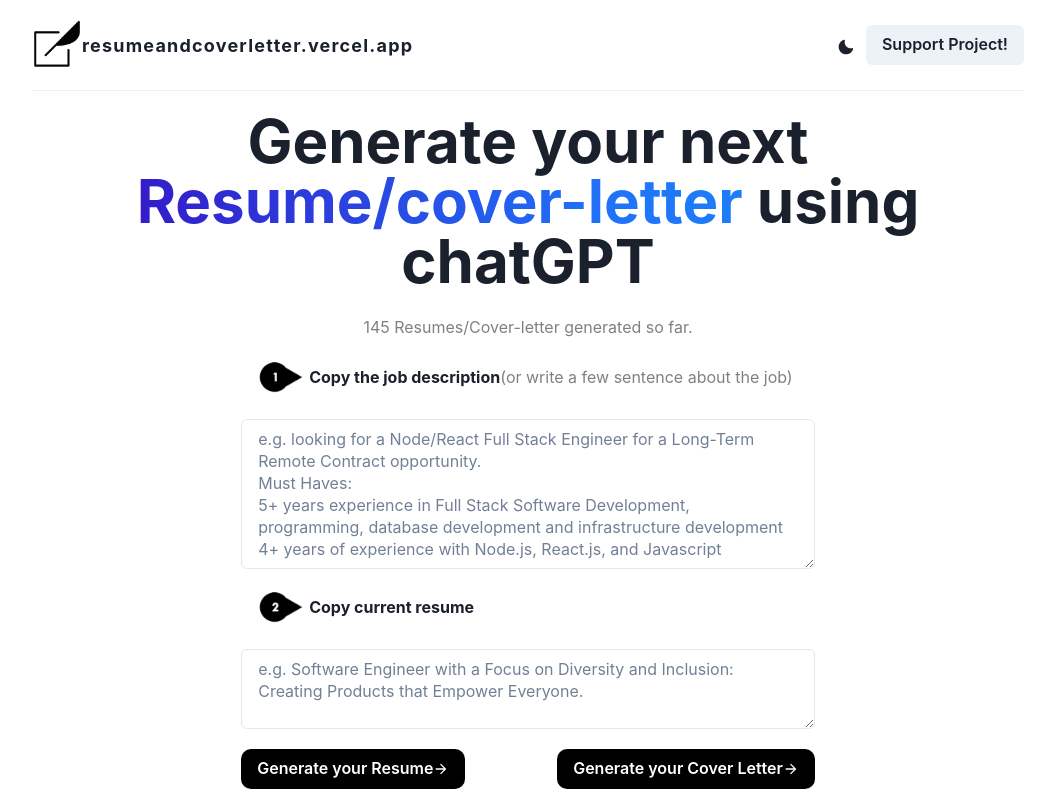
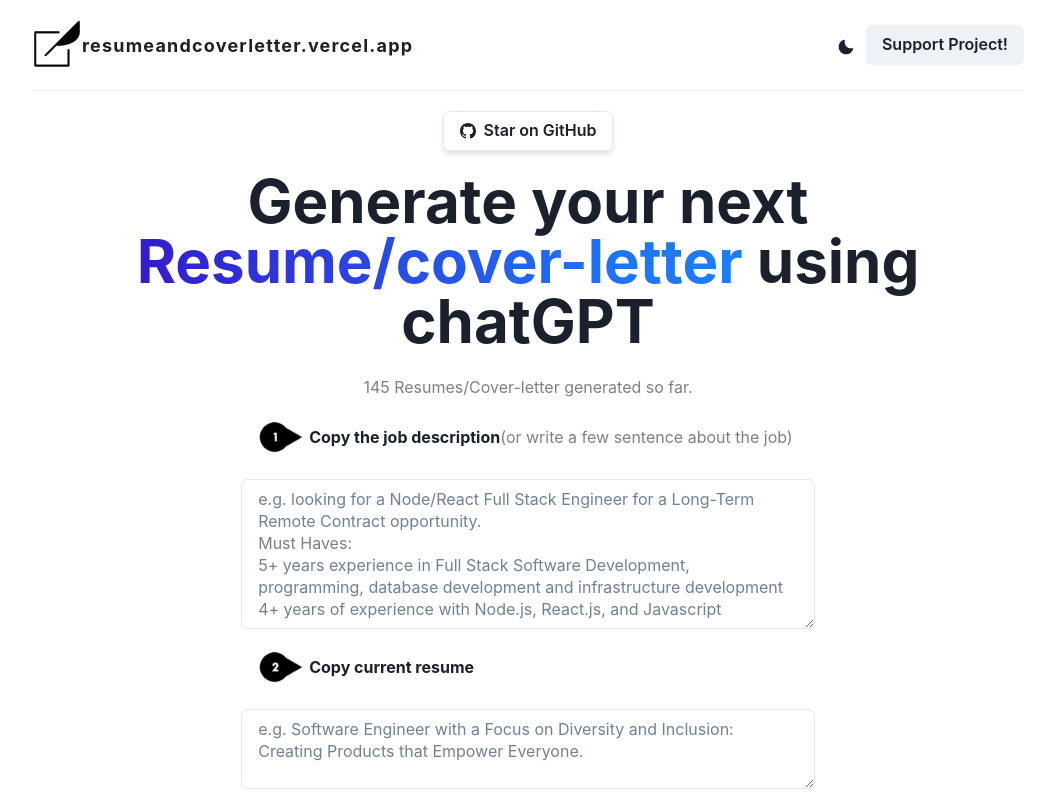
Before and after one commit to w3tsa/resumeandcoverletter, a Next.js app: page / in a window 1280 px wide. Shown: the top 800 px of the page, without its empty margins (112-1167 px from the left). Built offline with nearby package versions, Linux system fonts and the light colour scheme.

Commit message:
added the github start and updated the README

```diff
--- a/src/components/hero/Hero.tsx
+++ b/src/components/hero/Hero.tsx
@@ -1,7 +1,9 @@
-import { Box, Heading, Text } from "@chakra-ui/react";
+import { Box, Button, Heading, Text } from "@chakra-ui/react";
 
 // styles
 import styles from "@/styles/Hero.module.css";
+import Link from "next/link";
+import { BsGithub } from "react-icons/bs";
 // import { BsGithub } from "react-icons/bs";
 
 type Props = {
@@ -12,7 +14,7 @@
   const { count } = props;
   return (
     <Box mt={5}>
-      {/* <Link href="https://github.com/w3tsa/writemecoverletter" isExternal>
+      <Link href="https://github.com/w3tsa/writemecoverletter" isExternal>
         <Button
           leftIcon={<BsGithub />}
           colorScheme="gray"
@@ -21,7 +23,7 @@
         >
           Star on GitHub
         </Button>
-      </Link> */}
+      </Link>
       <Heading as="h1" size="3xl" mt={5}>
         Generate your next{" "}
         <span className={styles.boujee}>Resume/cover-letter</span> using chatGPT
```
Also changed, not shown: 1 other file (tests, documents, lock files or other folders).
